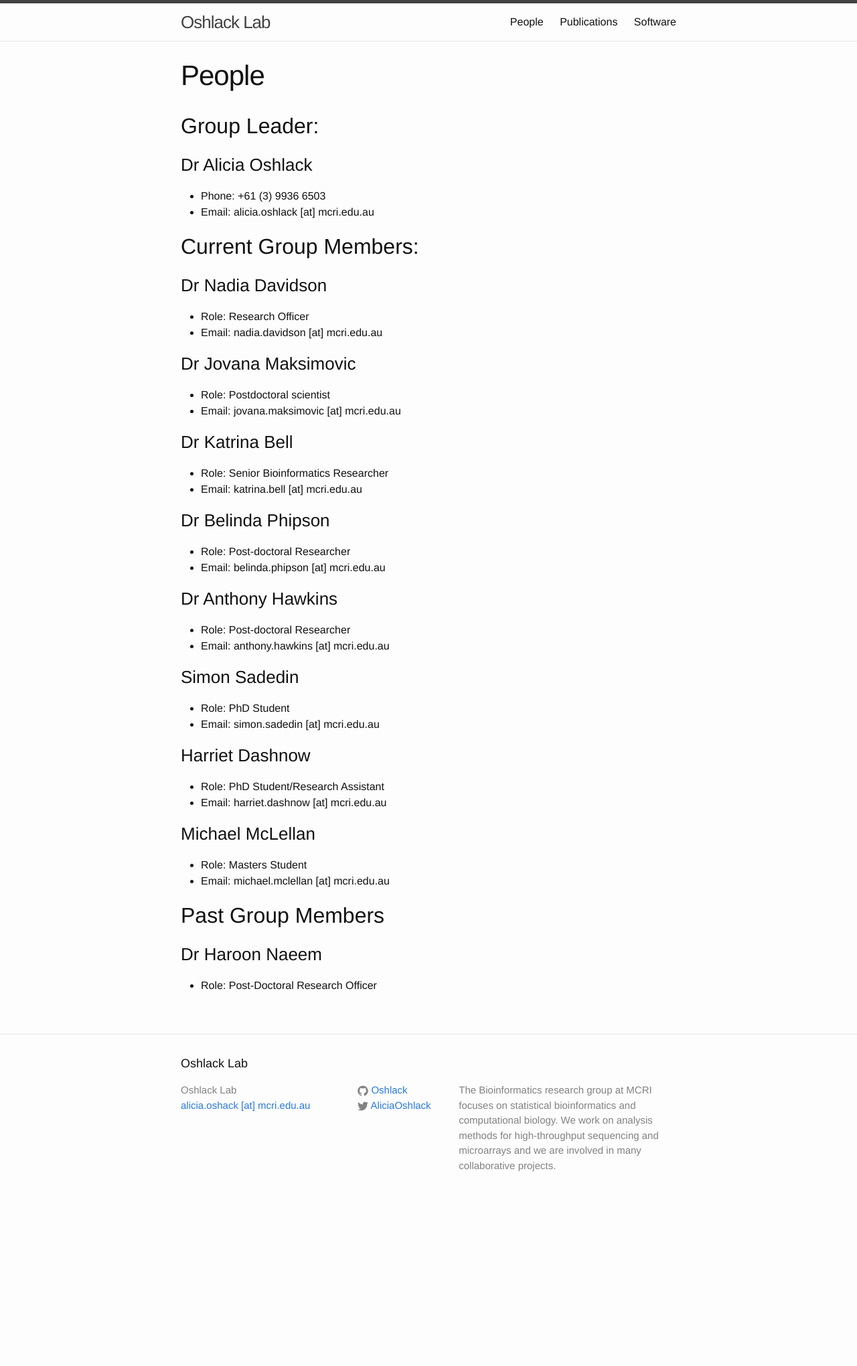
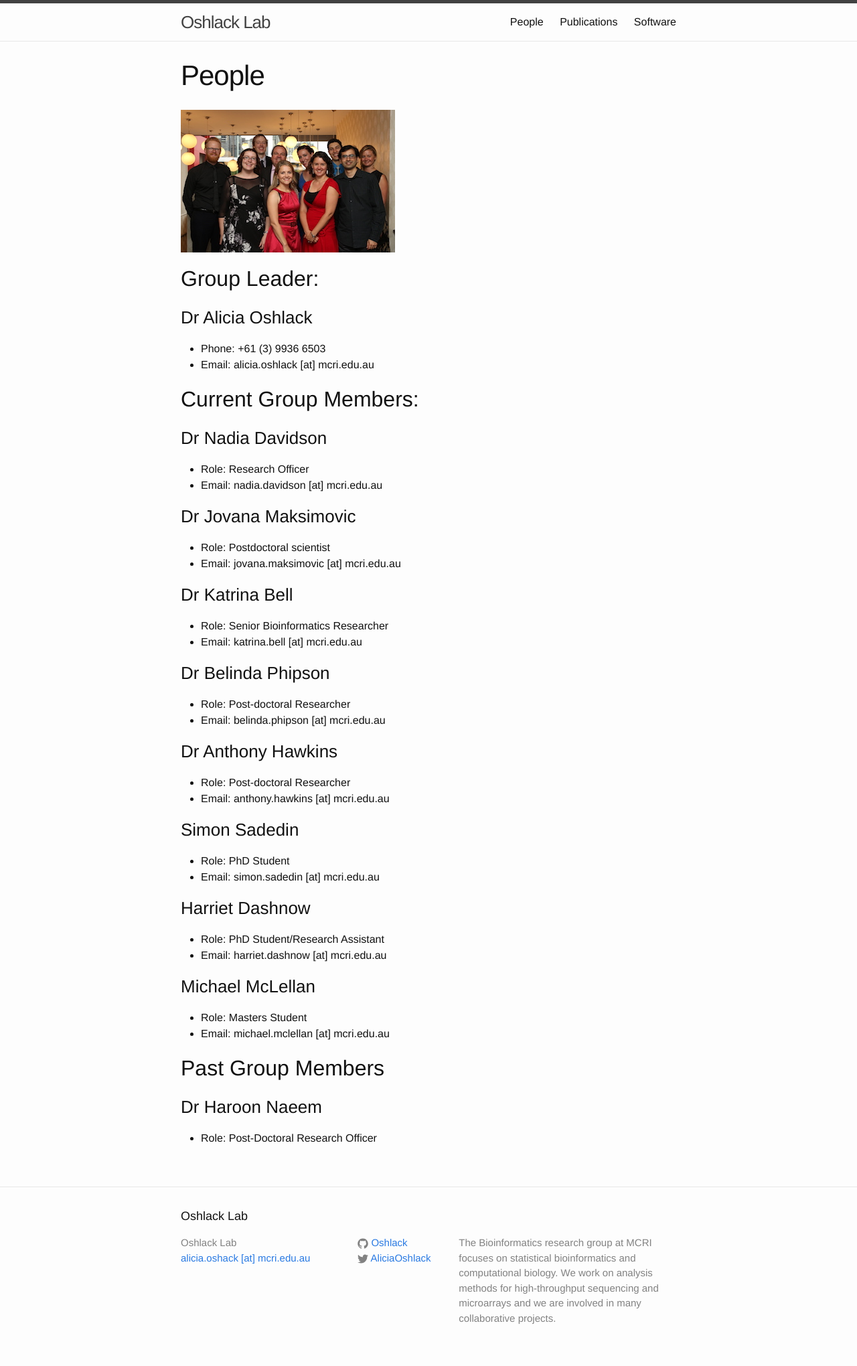
Before and after one commit to Oshlack/oshlack.github.io, a Jekyll site: the page built from people.md, in a window 1280 px wide. Shown: the whole page at 67% size. Built offline with Jekyll 4.4.1, drawn with Linux system fonts in a browser that asks for light colours; before the commit the page ends 1812 px from its top, so only the background shows below that.

Commit message:
xmas party photo

```diff
--- a/people.md
+++ b/people.md
@@ -3,6 +3,8 @@ layout: page
 title: People
 permalink: /people/
 ---
+
+![_config.yml]({{ site.baseurl }}/images/MCRI_Xmas_Party_2014_090.jpg)
 
 ## Group Leader:
 
```
Also changed, not shown: images/MCRI_Xmas_Party_2014_090.jpg (added).
